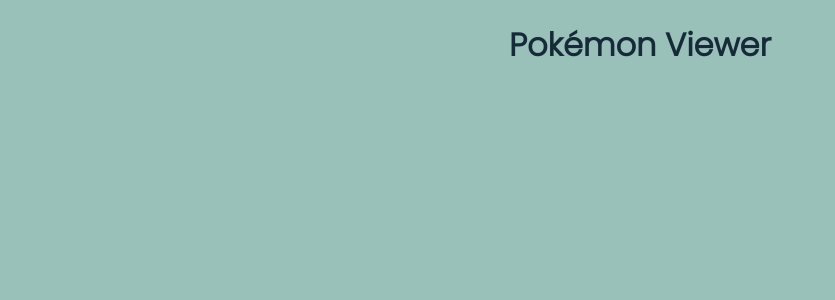
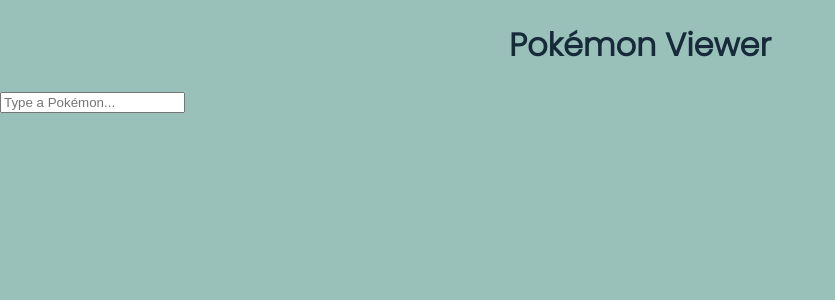
Before and after one commit to erikaf7/pokemon-viewer, a React (Create React App) app in the folder pokemon-viewer/: page / in a window 1280 px wide. Shown: the top 300 px of the page, without its empty margins (0-835 px from the left). Built offline with nearby package versions, Linux system fonts and the light colour scheme.

Commit message:
added axios and search bar to get pokemon

```diff
--- a/pokemon-viewer/package.json
+++ b/pokemon-viewer/package.json
@@ -6,6 +6,7 @@
     "@testing-library/jest-dom": "^5.14.1",
     "@testing-library/react": "^11.2.7",
     "@testing-library/user-event": "^12.8.3",
+    "axios": "^0.21.4",
     "react": "^17.0.2",
     "react-dom": "^17.0.2",
     "react-scripts": "4.0.3",
--- a/pokemon-viewer/src/App.js
+++ b/pokemon-viewer/src/App.js
@@ -1,10 +1,40 @@
+import React, { useEffect, useState } from "react";
+import axios from "axios";
 
-function App() {
+const App = () => {
+  const [pokemon, setPokemon] = useState("bulbasaur");
+  const [pokemonData, setPokemonData] = useState([])
+
+  const getPokemon = async () => {
+    const toArray = [];
+    try {
+      const url = `https://pokeapi.co/api/v2/pokemon/${pokemon}`
+      const res = await axios.get(url)
+      console.log(res)
+    } catch (e){
+      console.log(e)
+    }
+  }
+
+  const handleChange = (e) => {
+    setPokemon(e.target.value.toLowerCase())
+  }
+
+  const handleSubmit = (e) => {
+    e.preventDefault();
+    getPokemon()
+  }
+
   return (
     <div className="App">
       <header className="App-header">
         <h1>Pokémon Viewer</h1>
       </header>
+      <form onSubmit = {handleSubmit}>
+        <label>
+          <input type="text" onChange = {handleChange} placeholder="Type a Pokémon..."/>
+        </label>
+      </form>
     </div>
   );
 }
```
Also changed, not shown: 1 other file (tests, documents, lock files or other folders).
